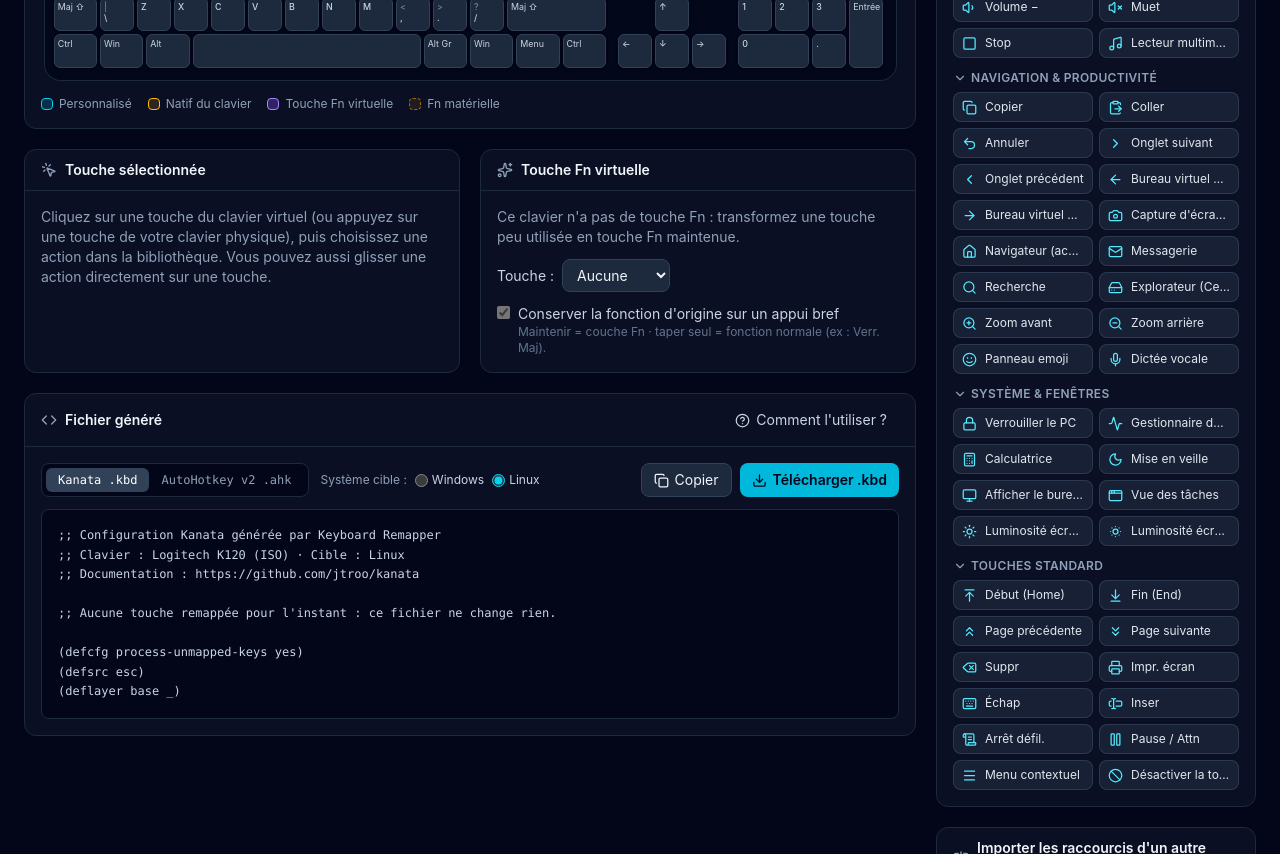
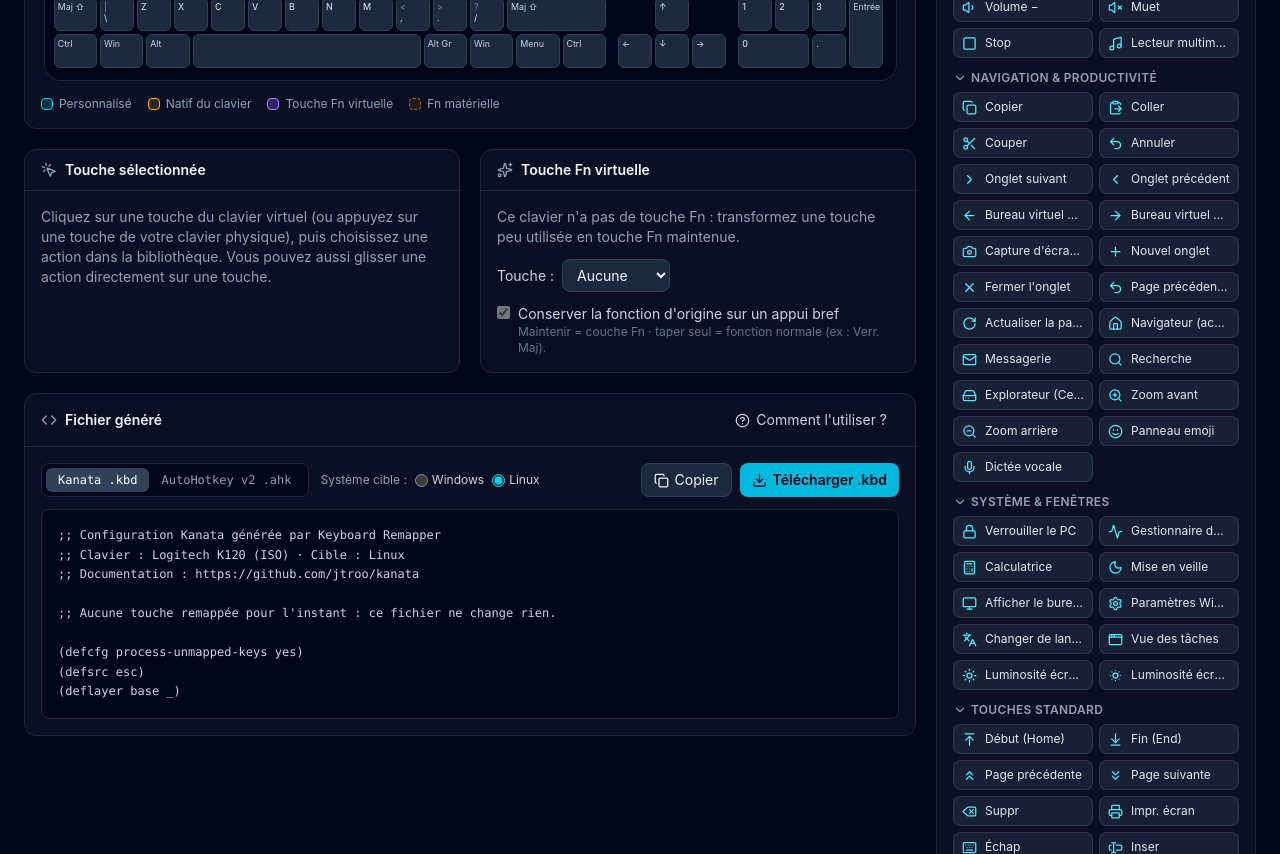
Before and after one commit to Qua-9-9-1/win-media-hotkeys-remapper, a React (Vite) app: page / in a window 1280 px wide. Shown: the part 440-1294 px from the top of the page. Built offline with nearby package versions, Linux system fonts and the light colour scheme.

Commit message:
[ADD] Browser, tab and settings actions

```diff
--- a/src/data/actions.ts
+++ b/src/data/actions.ts
@@ -47,6 +47,12 @@ import {
   SunDim,
   TextCursorInput,
   HardDrive,
+  Languages,
+  Plus,
+  RotateCw,
+  Scissors,
+  Settings,
+  X,
   Circle,
   Gamepad2,
   ZoomIn,
@@ -88,6 +94,8 @@ export const ACTIONS: ActionDefinition[] = [
     kanata: 'C-c', ahk: { kind: 'send', keys: '^c' } },
   { id: 'prod.paste', category: 'productivity', label: 'Coller', short: 'Coller', icon: ClipboardPaste,
     kanata: 'C-v', ahk: { kind: 'send', keys: '^v' } },
+  { id: 'prod.cut', category: 'productivity', label: 'Couper', short: 'Couper', icon: Scissors,
+    kanata: 'C-x', ahk: { kind: 'send', keys: '^x' } },
   { id: 'prod.undo', category: 'productivity', label: 'Annuler', short: 'Annul.', icon: Undo2,
     kanata: 'C-z', ahk: { kind: 'send', keys: '^z' } },
   { id: 'prod.nextTab', category: 'productivity', label: 'Onglet suivant', short: 'Ong. →', icon: ChevronRight,
@@ -100,6 +108,14 @@ export const ACTIONS: ActionDefinition[] = [
     kanata: { windows: 'C-M-rght', linux: 'M-pgdn' }, ahk: { kind: 'send', keys: '^#{Right}' } },
   { id: 'prod.screenshot', category: 'productivity', label: "Capture d'écran (zone)", short: 'Capt.', icon: Camera,
     kanata: { windows: 'M-S-s', linux: 'prnt' }, ahk: { kind: 'send', keys: '#+s' } },
+  { id: 'prod.newTab', category: 'productivity', label: 'Nouvel onglet', short: '+ Ong.', icon: Plus,
+    kanata: 'C-t', ahk: { kind: 'send', keys: '^t' } },
+  { id: 'prod.closeTab', category: 'productivity', label: "Fermer l'onglet", short: '× Ong.', icon: X,
+    kanata: 'C-w', ahk: { kind: 'send', keys: '^w' } },
+  { id: 'app.browserBack', category: 'productivity', label: 'Page précédente (navigateur)', short: 'Retour', icon: Undo2,
+    kanata: 'A-left', ahk: { kind: 'send', keys: '{Browser_Back}' } },
+  { id: 'app.browserRefresh', category: 'productivity', label: 'Actualiser la page', short: 'Actu.', icon: RotateCw,
+    kanata: 'f5', ahk: { kind: 'send', keys: '{Browser_Refresh}' } },
   { id: 'app.browserHome', category: 'productivity', label: 'Navigateur (accueil)', short: 'Web', icon: House,
     kanata: 'hmpg', ahk: { kind: 'send', keys: '{Browser_Home}' } },
   { id: 'app.mail', category: 'productivity', label: 'Messagerie', short: 'Mail', icon: Mail,
@@ -131,6 +147,10 @@ export const ACTIONS: ActionDefinition[] = [
     ahk: { kind: 'code', code: 'DllCall("PowrProf\\SetSuspendState", "Int", 0, "Int", 0, "Int", 0)' } },
   { id: 'sys.showDesktop', category: 'system', label: 'Afficher le bureau', short: 'Bureau', icon: Monitor,
     kanata: { windows: 'M-d', linux: 'C-A-d' }, ahk: { kind: 'send', keys: '#d' } },
+  { id: 'sys.settings', category: 'system', label: 'Paramètres Windows', short: 'Param.', icon: Settings,
+    kanata: { windows: 'M-i', linux: null }, ahk: { kind: 'send', keys: '#i' } },
+  { id: 'sys.langSwitch', category: 'system', label: 'Changer de langue de saisie', short: 'Langue', icon: Languages,
+    kanata: { windows: 'M-spc', linux: 'M-spc' }, ahk: { kind: 'send', keys: '#{Space}' } },
   { id: 'sys.appSwitch', category: 'system', label: 'Vue des tâches', short: 'Tâches', icon: AppWindow,
     kanata: { windows: 'M-tab', linux: 'lmet' }, ahk: { kind: 'send', keys: '#{Tab}' } },
   // Screen brightness: Kanata keys exist, AutoHotkey has no portable equivalent.
@@ -180,6 +200,10 @@ export const ACTIONS: ActionDefinition[] = [
     icon: Circle, nativeOnly: true },
   { id: 'hw.gamingMode', category: 'system', label: 'Mode jeu (désactive Windows)', short: 'Jeu',
     icon: Gamepad2, nativeOnly: true },
+  { id: 'hw.connect', category: 'system', label: 'Connexion / appairage', short: 'Connect',
+    icon: Bluetooth, nativeOnly: true },
+  { id: 'hw.printPanel', category: 'system', label: "Panneau d'impression (logiciel Logitech)", short: 'Impr.',
+    icon: Printer, nativeOnly: true },
   ...[1, 2, 3].map((n): ActionDefinition => ({
     id: `sys.easySwitch${n}`, category: 'system', label: `Basculer vers l'appareil ${n}`, short: `App. ${n}`,
     icon: Bluetooth, nativeOnly: true,
```
